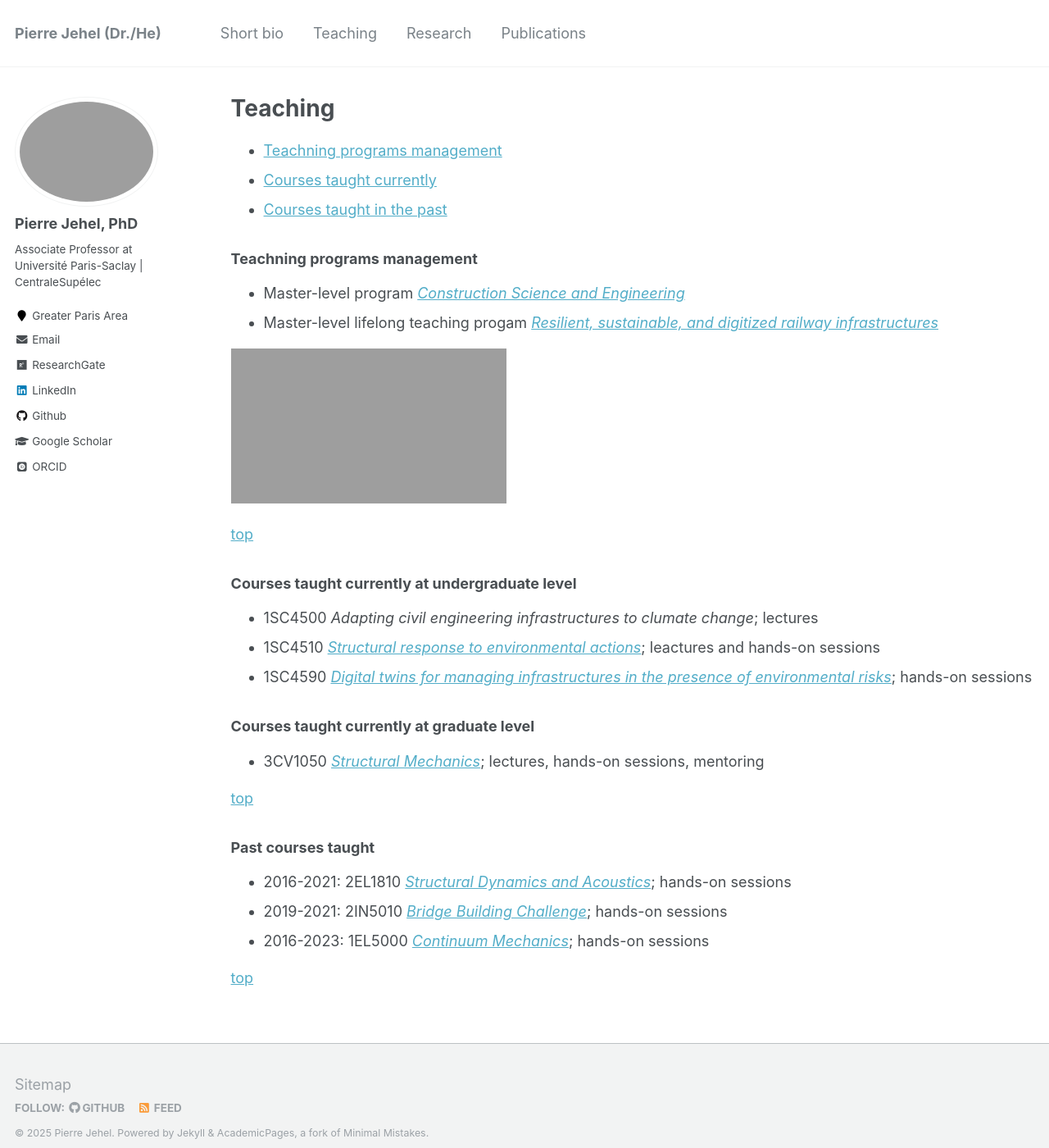
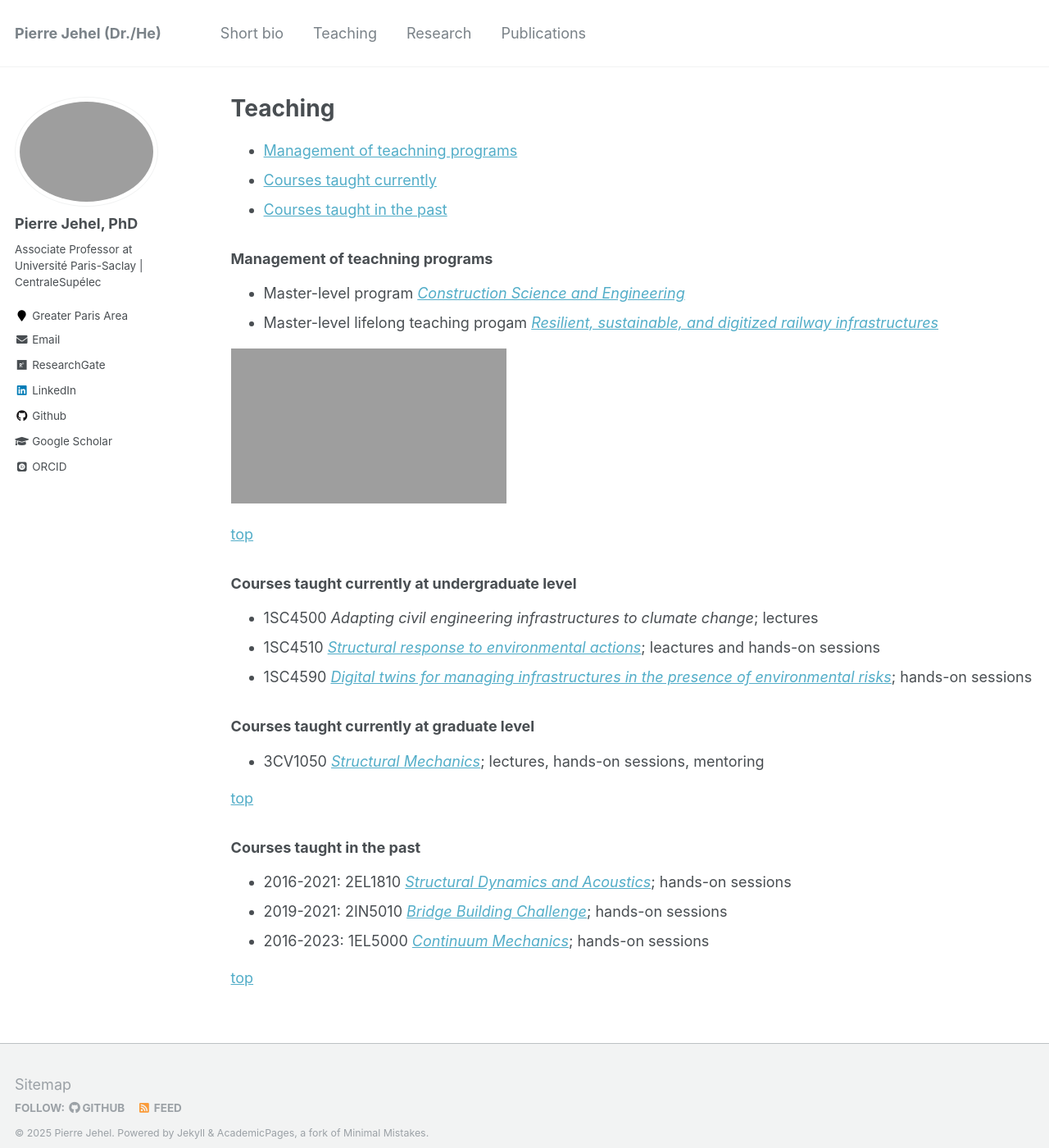
Before and after one commit to jehelp/jehelp.github.io, a Jekyll site: the page built from _pages/teaching.md, in a window 1280 px wide and 1400 px high. Shown: the whole window at 82% size. Built offline with Jekyll 4.4.1, drawn with Linux system fonts in a browser that asks for light colours; some web fonts are replaced.

```diff
--- a/_pages/teaching.md
+++ b/_pages/teaching.md
@@ -6,12 +6,12 @@ author_profile: true
 ---
 
 <a name="top"></a>
-* [Teachning programs management](#teaching-prog)
+* [Management of teachning programs](#teaching-prog)
 * [Courses taught currently](#courses-current)
 * [Courses taught in the past](#courses-past)
 
 <a name="teaching-prog"></a>
-### Teachning programs management
+### Management of teachning programs
 
 <style>
 @media (max-width: 560px) {
@@ -51,7 +51,7 @@ position:absolute;
 [top](#top)
 
 <a name="courses-past"></a>
-### Past courses taught
+### Courses taught in the past
 
 * 2016-2021: 2EL1810 <a href="https://www.centralesupelec.fr/en/cours/2EL1810?academic_year=2025-2026" target="_blank">*Structural Dynamics and Acoustics*</a>; hands-on sessions
 * 2019-2021: 2IN5010 <a href="https://www.centralesupelec.fr/en/cours/2IN5010?academic_year=2025-2026" target="_blank">*Bridge Building Challenge*</a>; hands-on sessions
```
Also changed, not shown: _pages/publications.md (+3 -0 lines), 1 other file.
